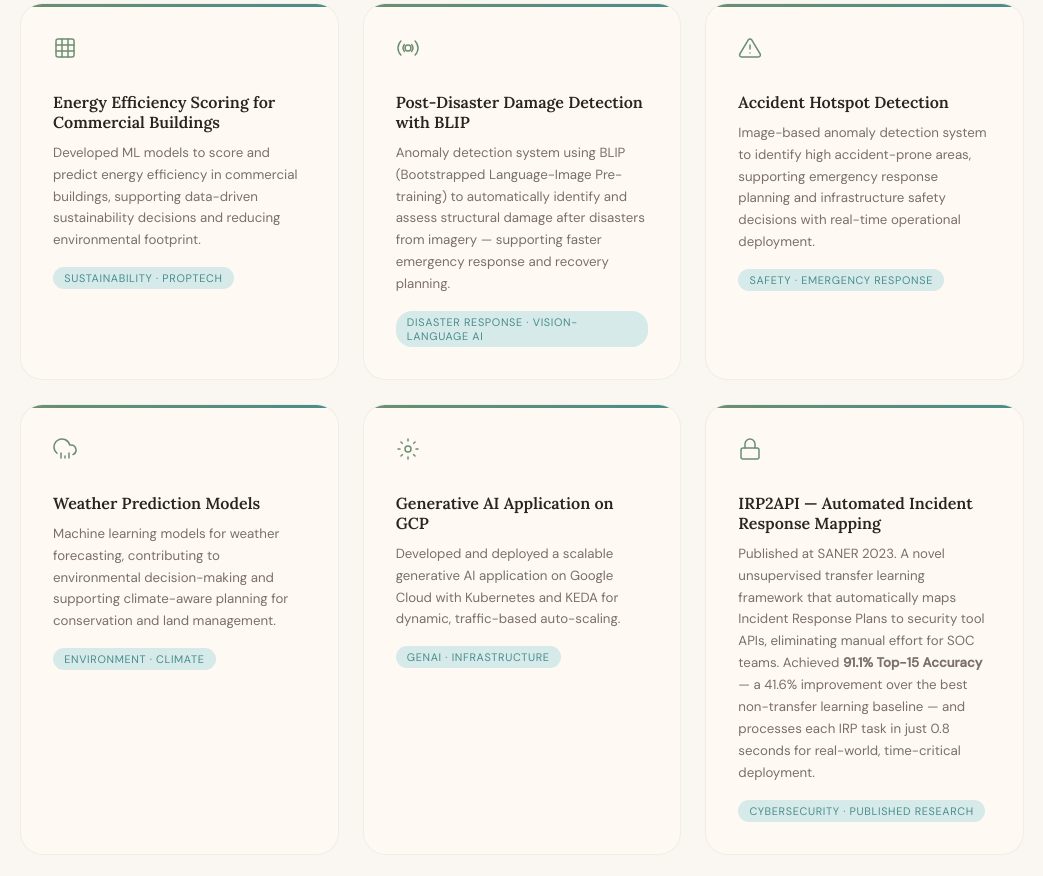
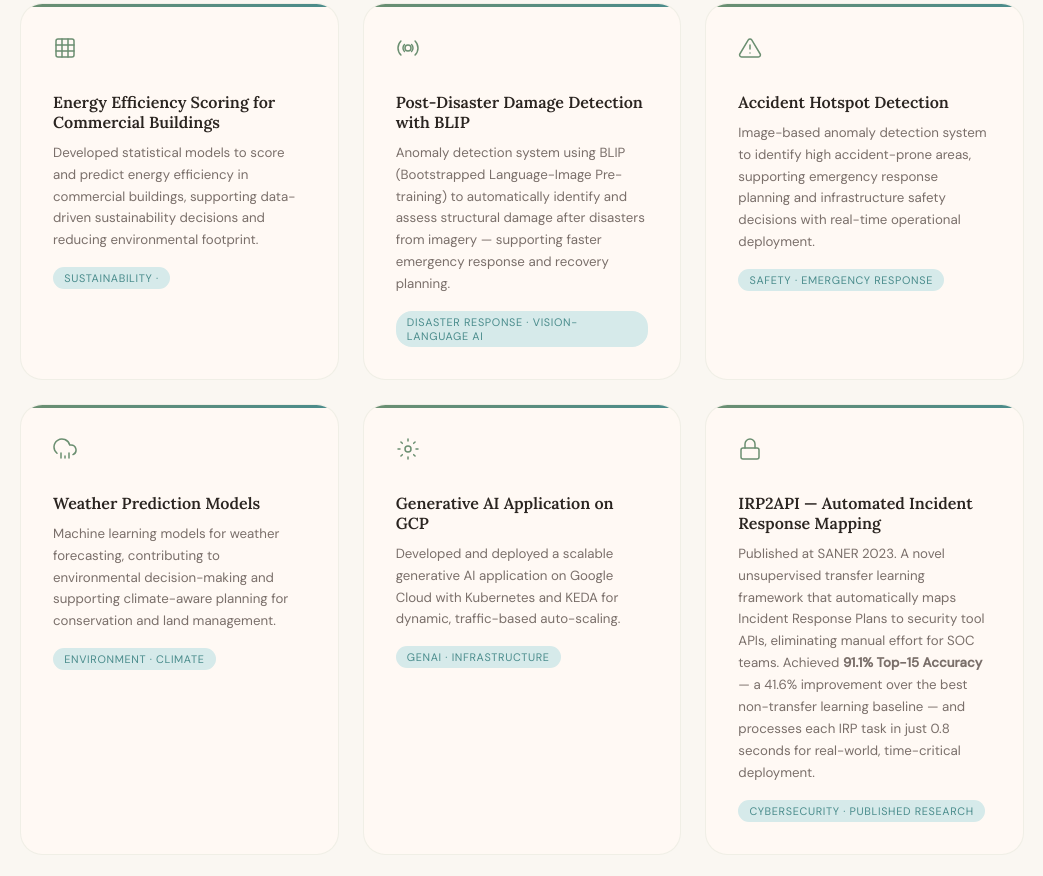
Before and after one commit to anjithask/anjithask.github.io, a plain HTML site: page index.html in a window 1280 px wide. Shown: the part 2809-3685 px from the top of the page, without its empty margins (118-1161 px from the left). Drawn offline with nearby package versions, Linux system fonts and the light colour scheme; a web font is replaced by a local one.

Commit message:
Update index.html

```diff
--- a/index.html
+++ b/index.html
@@ -933,8 +933,8 @@
         <div class="project-card reveal">
           <div class="pc-icon"><svg xmlns="http://www.w3.org/2000/svg" width="24" height="24" viewBox="0 0 24 24" fill="none" stroke="currentColor" stroke-width="1.5" stroke-linecap="round" stroke-linejoin="round"><rect x="3" y="3" width="18" height="18" rx="2"/><path d="M9 3v18M15 3v18M3 9h18M3 15h18"/></svg></div>
           <h4>Energy Efficiency Scoring for Commercial Buildings</h4>
-          <p>Developed ML models to score and predict energy efficiency in commercial buildings, supporting data-driven sustainability decisions and reducing environmental footprint.</p>
-          <span class="pc-domain">Sustainability · PropTech</span>
+          <p>Developed statistical models to score and predict energy efficiency in commercial buildings, supporting data-driven sustainability decisions and reducing environmental footprint.</p>
+          <span class="pc-domain">Sustainability · </span>
         </div>
         <div class="project-card reveal">
           <div class="pc-icon"><svg xmlns="http://www.w3.org/2000/svg" width="24" height="24" viewBox="0 0 24 24" fill="none" stroke="currentColor" stroke-width="1.5" stroke-linecap="round" stroke-linejoin="round"><circle cx="12" cy="12" r="3"/><path d="M19.07 4.93a10 10 0 0 1 0 14.14M4.93 4.93a10 10 0 0 0 0 14.14"/><path d="M15.54 8.46a5 5 0 0 1 0 7.07M8.46 8.46a5 5 0 0 0 0 7.07"/></svg></div>
```
